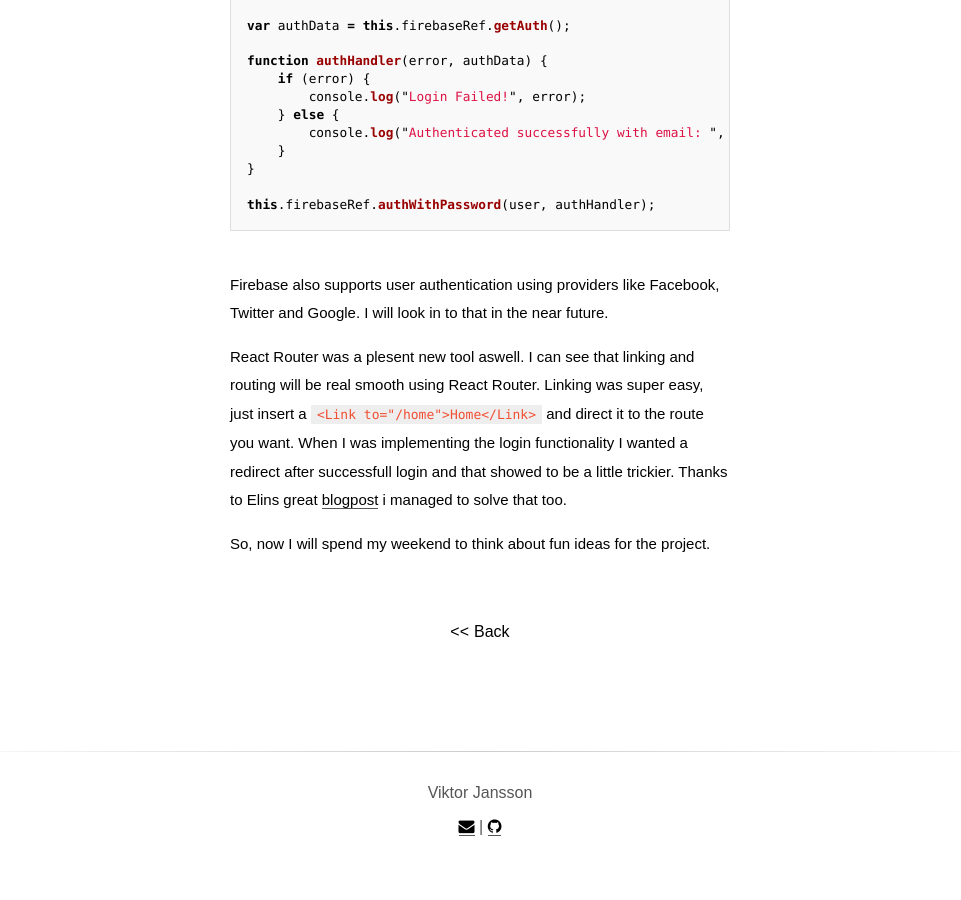
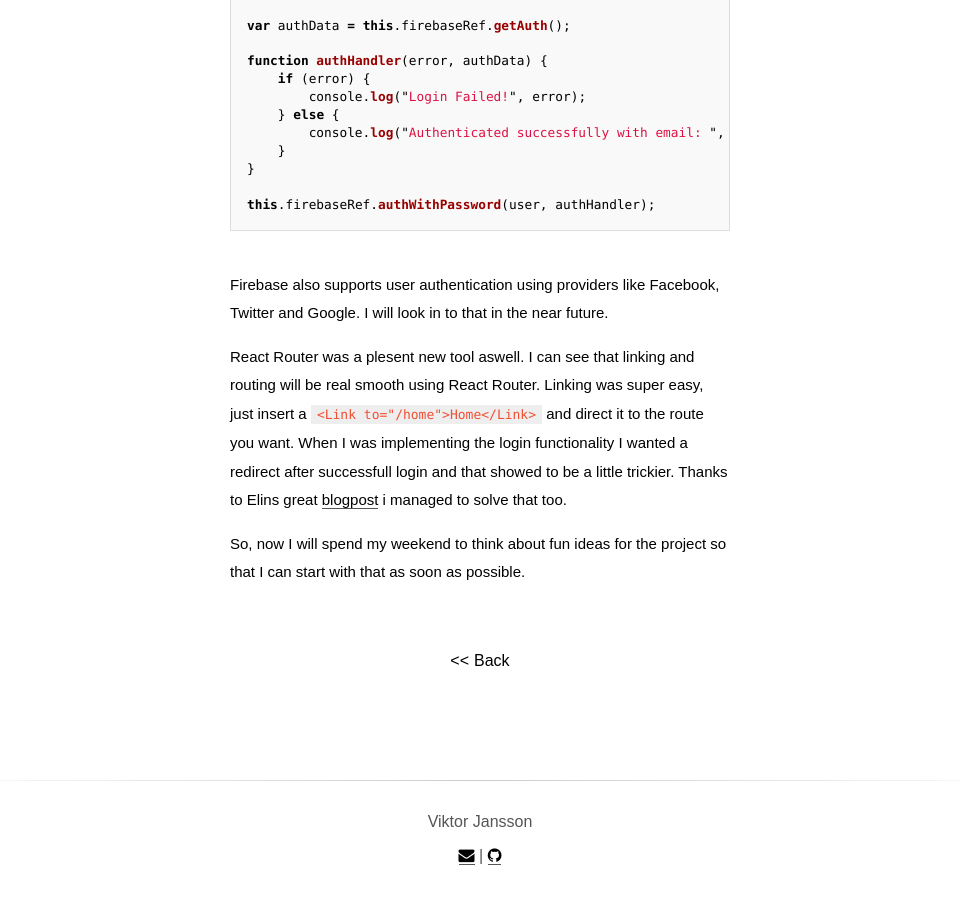
Before and after one commit to ViktorJ/ViktorJ.github.io, a Jekyll site: the page built from _posts/2015-11-20-project.md, in a window 1280 px wide and 900 px high, scrolled down 1287 px. Shown: the whole window, without its empty margins (160-1121 px from the left). Built offline with Jekyll 4.4.1, drawn with Linux system fonts in a browser that asks for light colours; nearby versions of some CDN libraries; some web fonts are replaced; comment, search, counter and statistics services are not loaded; before the commit the page ends 2158 px from its top, so only the background shows below that.

Commit message:
edited blogpost

````diff
--- a/_posts/2015-11-20-project.md
+++ b/_posts/2015-11-20-project.md
@@ -57,4 +57,4 @@ Firebase also supports user authentication using providers like Facebook, Twitte
 
 React Router was a plesent new tool aswell. I can see that linking and routing will be real smooth using React Router. Linking was super easy, just insert a ``` <Link to="/home">Home</Link> ``` and direct it to the route you want. When I was implementing the login functionality I wanted a redirect after successfull login and that showed to be a little trickier. Thanks to Elins great [blogpost](https://github.com/Swoot1/ria2015/blob/gh-pages/blog/2015-11-14-a-simple-redirect-how-hard-can-it-be.markdown) i managed to solve that too.
 
-So, now I will spend my weekend to think about fun ideas for the project.
+So, now I will spend my weekend to think about fun ideas for the project so that I can start with that as soon as possible.
````
